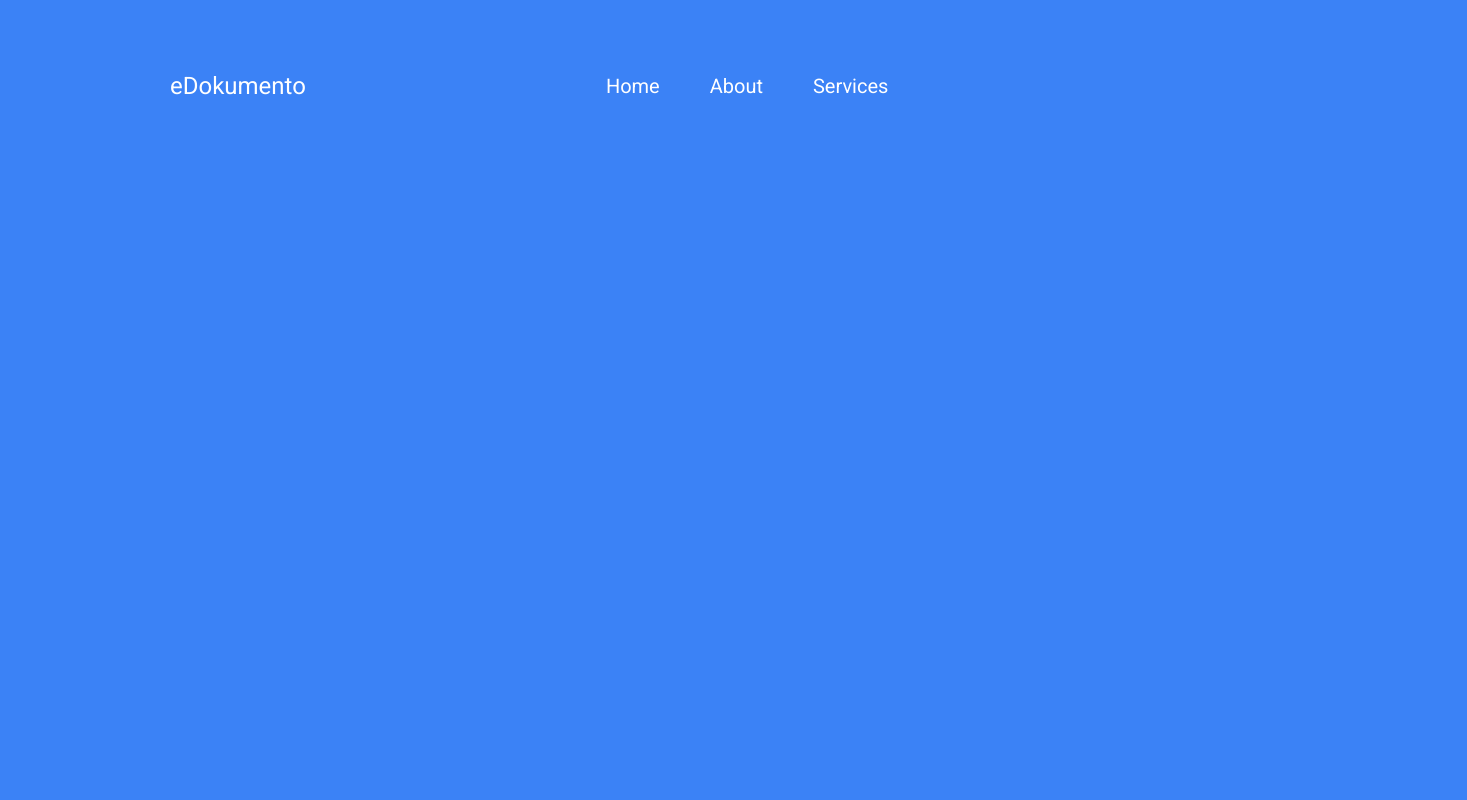
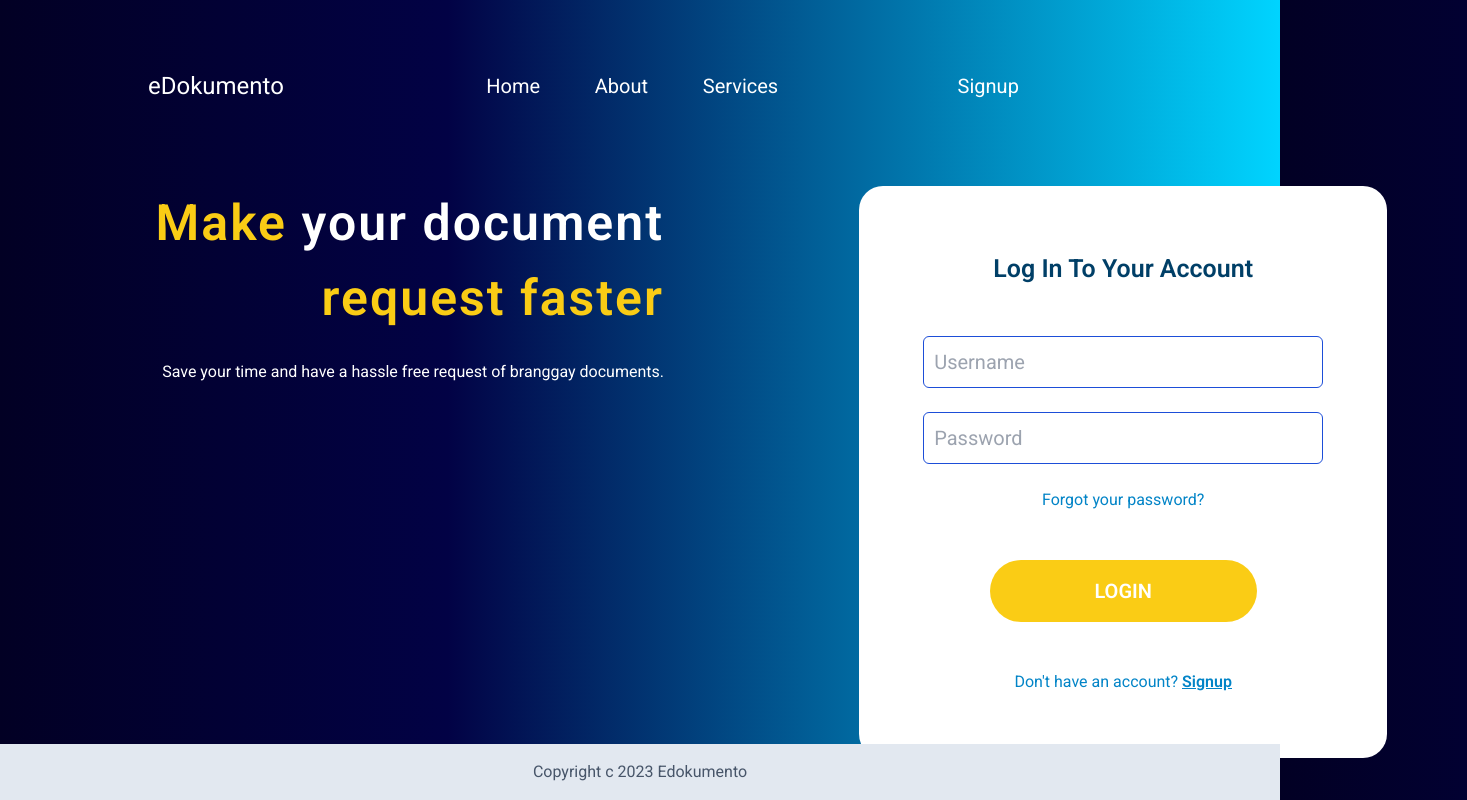
Before and after one commit to sykn-jmn/Document-Request-System, a Nuxt app in the folder client/: page / in a window 1280 px wide. Shown: the top 800 px of the page, 1467 px wide, since content can reach past the window. Built offline with nearby package versions, Linux system fonts and the light colour scheme.

Commit message:
created landig page

```diff
--- a/client/assets/css/main.css
+++ b/client/assets/css/main.css
@@ -6,25 +6,37 @@
 
 body {
     font-family: 'Roboto', sans-serif;
-    @apply bg-blue-500 text-white
+    background: rgb(2,0,36);
+    background: linear-gradient(90deg, rgba(2,0,36,1) 0%, rgba(2,2,69,1) 35%, rgba(0,212,255,1) 100%);
+    @apply text-white
 }
 
 .layout{
-    padding-left: 150px;
+    margin:auto;
 }
 
 .header{
     padding:70px 20px 20px 20px;
     display:flex;
     align-items: center;
+    position:relative;
+    margin:auto;
+    width:80%;
 }
 
 .header > h1{
     font-size:40px;
 }
 
+.signup {
+    position:absolute;
+    right:13%;
+    font-size:20px;
+
+}
+
 nav{
-    margin-left:250px;
+    margin-left:15%;
 }
 nav > ul {
     display:flex;
@@ -34,5 +46,50 @@ nav > ul {
 }
 
 nav > ul > li {
-    margin-left:50px;
+    margin-left:30%;
 }
+
+.home{
+    display:flex;
+    margin:auto;
+    padding:5%;
+}
+
+.home > div > h1{
+    font-size:50px;
+    font-weight:700;
+
+}
+
+.description-title > h1{
+    width:600px;
+    letter-spacing: 2px;
+
+}
+.form-wrapper{
+    margin-left: 10%;
+    @apply px-20
+}
+
+form{
+    @apply text-black rounded-3xl p-16
+}
+
+form > h1{
+    font-size:25px;
+    font-weight: bolder;
+    color: #003F67;
+    text-align: center;
+}
+
+form > input{
+    font-size:20px;
+    padding:10px;
+    width:400px;
+    @apply border border-blue-700 rounded-md focus:outline-none
+}
+
+.button-wrapper{
+    margin:auto;
+    font-size:20px;
+}
--- a/client/components/Footer.vue
+++ b/client/components/Footer.vue
@@ -1,5 +1,7 @@
 <template>
-
+    <div class="bg-slate-200 absolute bottom-0 w-full text-center text-slate-600 py-4">
+        <p>Copyright c 2023 Edokumento</p>
+    </div>
 </template>
 
 <script>
--- a/client/components/Header.vue
+++ b/client/components/Header.vue
@@ -1,6 +1,6 @@
 <template>
   <div class="header">
-    <div>
+    <div class=title>
         <h1 class="text-2xl">eDokumento</h1>
     </div>
     <nav>
@@ -10,6 +10,9 @@
             <li><NuxtLink to="https://nuxtjs.org">Services</NuxtLink></li>
         </ul>
     </nav>
+    <p class="signup">
+        Signup
+    </p>
   </div>
 </template>
 
--- /dev/null
+++ b/client/components/Login.vue
@@ -0,0 +1,24 @@
+<template>
+  <div class="form-wrapper">
+    <form class="bg-white">
+     <h1>Log In To Your Account</h1><br><br>
+     <input type="text" id="username" name="username" placeholder="Username"><br><br>
+     <input type="text" id="username" name="username" placeholder="Password"><br><br>
+     <p class="text-center text-sky-600"><NuxtLink to="https://nuxtjs.org">Forgot your password?</NuxtLink></p><br><br>
+     <div class="button-wrapper text-center">
+        <button class="py-4 bg-yellow-400 rounded-full w-2/3 m-auto font-bold text-white">LOGIN</button>
+     </div><br><br>
+     <p class="text-center text-sky-600">Don't have an account? <span class="underline font-bold"><NuxtLink to="https://nuxtjs.org">Signup</NuxtLink></span></p>
+    </form>
+  </div>
+</template>
+
+<script>
+export default {
+
+}
+</script>
+
+<style>
+
+</style>
--- a/client/pages/index.vue
+++ b/client/pages/index.vue
@@ -1,5 +1,10 @@
 <template>
-    <div>
+    <div class="home">
+        <div class="description-title text-right">
+            <h1><span class="text-yellow-400">Make</span> your document <span class="text-yellow-400">request faster</span></h1><br>
+            <p class="font-medium">Save your time and have a hassle free request of branggay documents.</p>
+        </div>
+        <Login />
 
     </div>
 </template>
```
